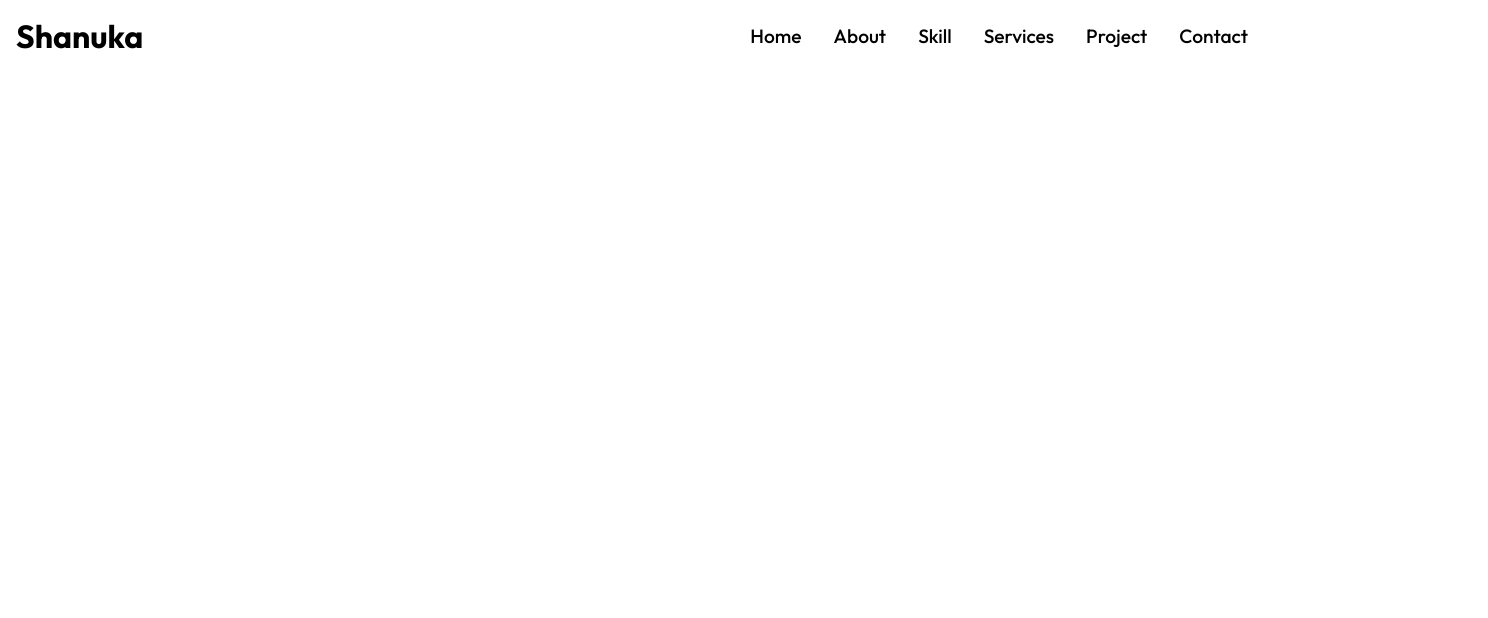
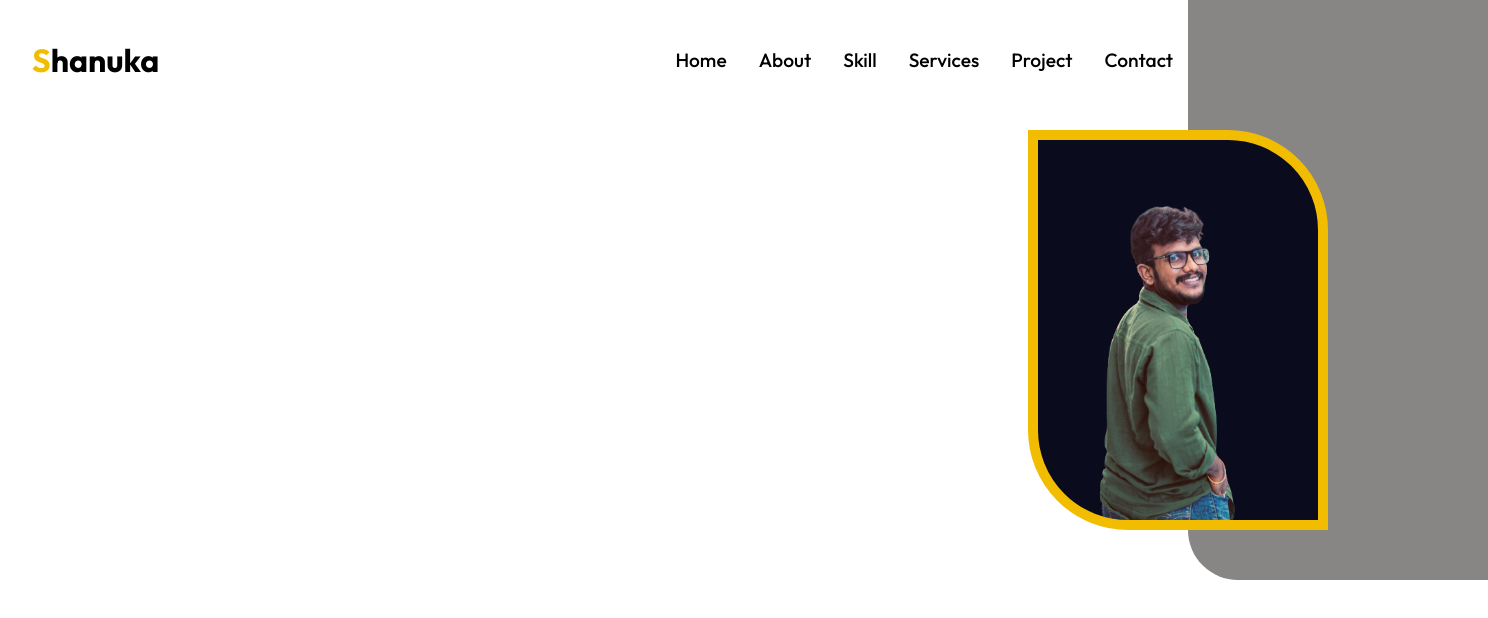
Before and after one commit to shanuka55/Portfoliyo_New, a React (Create React App) app: page / in a window 1280 px wide. Shown: the top 618 px of the page, 1488 px wide, since content can reach past the window. Built offline with nearby package versions, Linux system fonts and the light colour scheme.

Commit message:
Home page updated

```diff
--- /dev/null
+++ b/src/components/HomeImage.js
@@ -0,0 +1,14 @@
+import React from 'react'
+import "./HomeImageStyle.css"
+
+function HomeImage() {
+  return (
+    <div className='backImage'>
+      <div className='Homeimage'></div>
+
+
+    </div>
+  )
+}
+
+export default HomeImage
--- /dev/null
+++ b/src/components/HomeImageStyle.css
@@ -0,0 +1,25 @@
+.backImage{
+    width: 300px;
+    height: 580px;
+    background-color: #888585;
+    border-radius: 0px 0px 0px 50px;
+    position: relative;
+    left: 1188px;
+    bottom: 120px;
+
+
+}
+
+.Homeimage{
+    width: 300px;
+    height: 400px;
+    background-color: #0A0B1C;
+    border-radius: 0px 100px 0 100px;
+    position: relative;
+    right: 160px;
+    top: 130px;
+    border: 10px solid #F2BD00;
+    background-image: url(../Assets/BackgrounImage.png);
+    background-size: cover;
+
+}
--- a/src/components/Navbar.js
+++ b/src/components/Navbar.js
@@ -6,8 +6,8 @@ import { Link } from "react-router-dom";
 const Navbar = () => {
   return (
     <div className="header">
-      <Link to="/">
-        <h1>Shanuka</h1>
+      <Link to="/" className="name">
+        <h1><span className="span">S</span>hanuka</h1>
       </Link>
       <ul className="nav-menu">
         <li>
--- a/src/components/NavbarStyle.css
+++ b/src/components/NavbarStyle.css
@@ -1,16 +1,22 @@
 .header{
     display: flex;
-    justify-content: space-between;
     align-items: center;
-    padding: 1rem;
+    padding: 2rem;
 
+
+}
+.name{
+    margin-right: 500px;
 }
 
 .nav-menu{
     display: flex;
 }
 .nav-menu li{
-    padding: 0 1rem;
+    padding: 1rem;
+}
+.span{
+    color: #F2BD00;
 }
 
 .nav-menu li a{
--- a/src/routes/Home.js
+++ b/src/routes/Home.js
@@ -1,10 +1,12 @@
 import React from 'react'
 import Navbar from '../components/Navbar'
+import HomeImage from '../components/HomeImage'
 
 const Home = () => {
   return (
     <div>
       <Navbar/>
+      <HomeImage/>
     </div>
   )
 }
```
Also changed, not shown: src/Assets/BackgrounImage.png (added).
